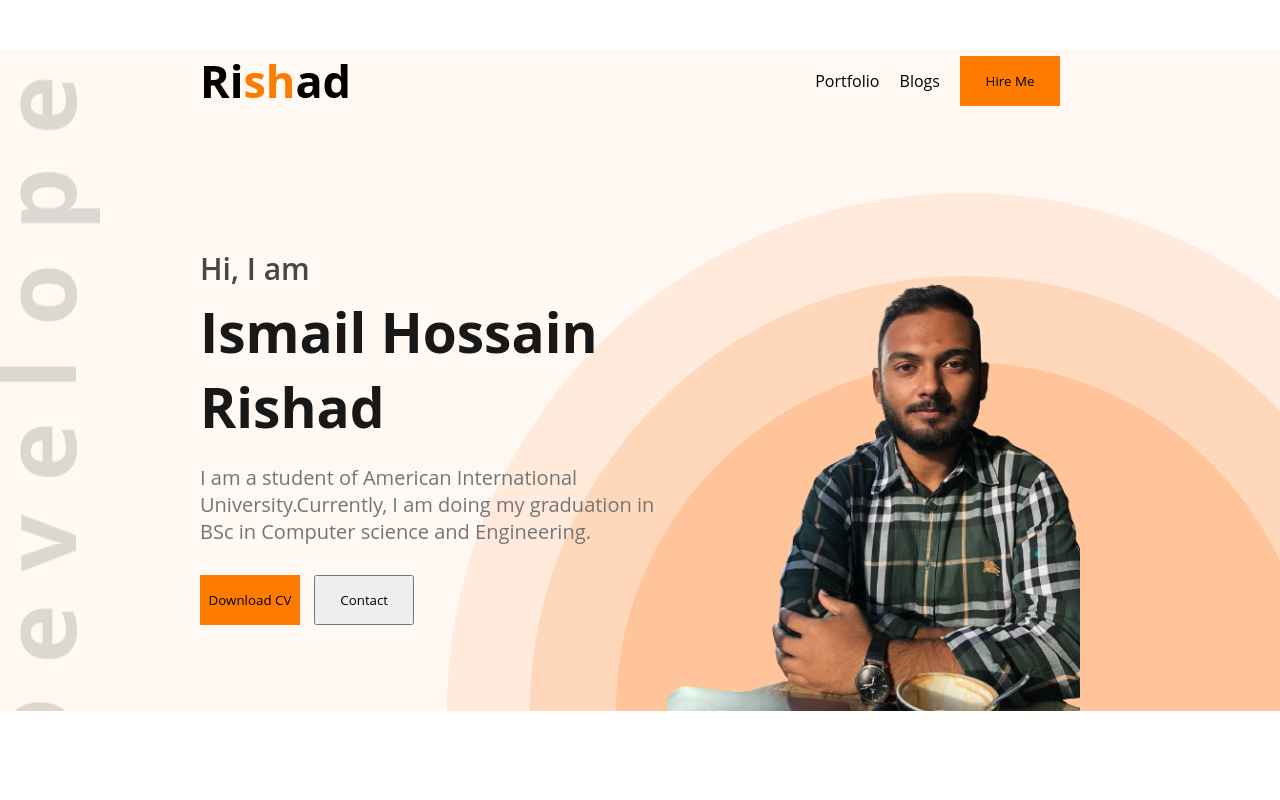
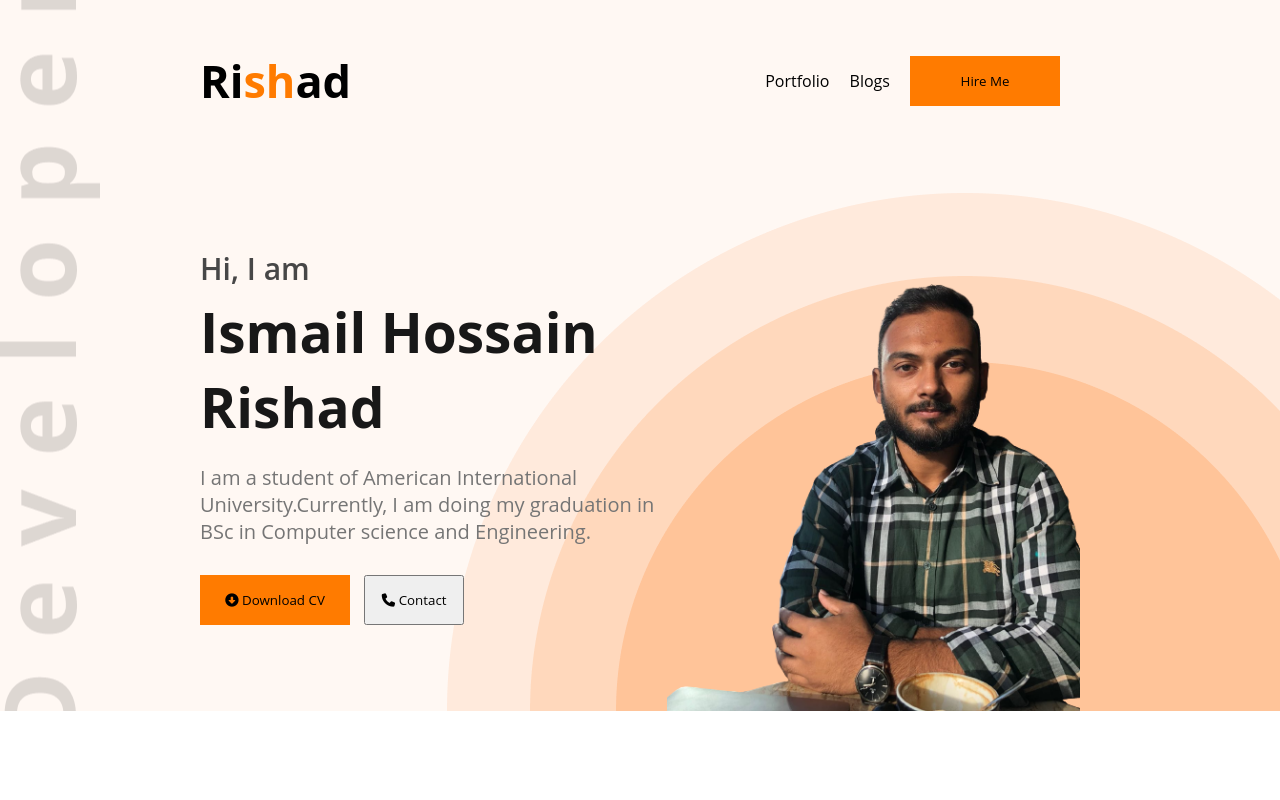
Before and after one commit to RISHAD-prog/My_First_Portfolio, a plain HTML site: page index.html in a window 1280 px wide. Shown: the top 800 px of the page. Drawn offline with Linux system fonts and the light colour scheme.

Commit message:
Rishad module 06

```diff
--- a/index.html
+++ b/index.html
@@ -8,6 +8,7 @@
     <title>index</title>
     <link rel="preconnect" href="https://fonts.googleapis.com">
     <link rel="preconnect" href="https://fonts.gstatic.com" crossorigin>
+    <script src="https://kit.fontawesome.com/34ce5abe66.js" crossorigin="anonymous"></script>
     <link rel="stylesheet" href="styles/portfolio.css">
 </head>
 
@@ -28,8 +29,9 @@
                 <p class="banner-description">I am a student of American International University.Currently, I am doing
                     my graduation in BSc in
                     Computer science and Engineering.</p>
-                <button class="btn-primary">Download CV</button>
-                <button class="btn-secondary"> Contact</button>
+                <button class="btn-primary">
+                    <i class="fa-solid fa-circle-down"></i> Download CV </button>
+                <button class="btn-secondary"><i class="fa-solid fa-phone"></i> Contact</button>
             </div>
             <img src="images/my_profile-removebg-preview.png" alt="My_Profile_Picture" class="My_Picture">
         </div>
@@ -161,7 +163,7 @@
                 </div>
             </div>
             <div class="resume-button">
-                <button class="btn-primary">Download CV</button>
+                <button class="btn-primary"><i class="fa-solid fa-circle-down"></i> Download CV</button>
             </div>
 
         </section>
--- a/styles/portfolio.css
+++ b/styles/portfolio.css
@@ -22,7 +22,7 @@
 nav {
     display: flex;
     justify-content: space-between;
-    margin: 50px 200px;
+    padding: 50px 200px;
 
 }
 
@@ -40,7 +40,7 @@ nav li {
 .btn-primary {
     background-color: #ff7b00;
     height: 50px;
-    width: 100px;
+    width: 150px;
     border: 0;
 }
 
```
